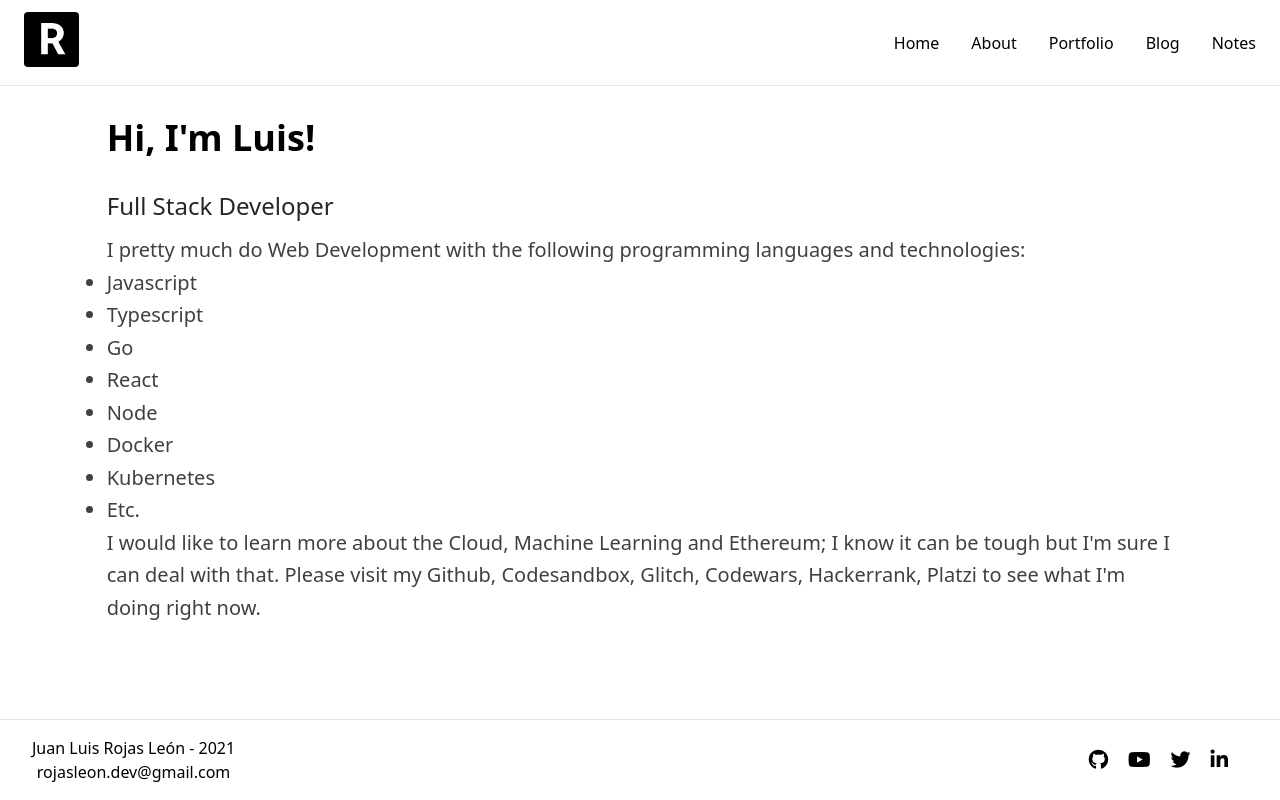
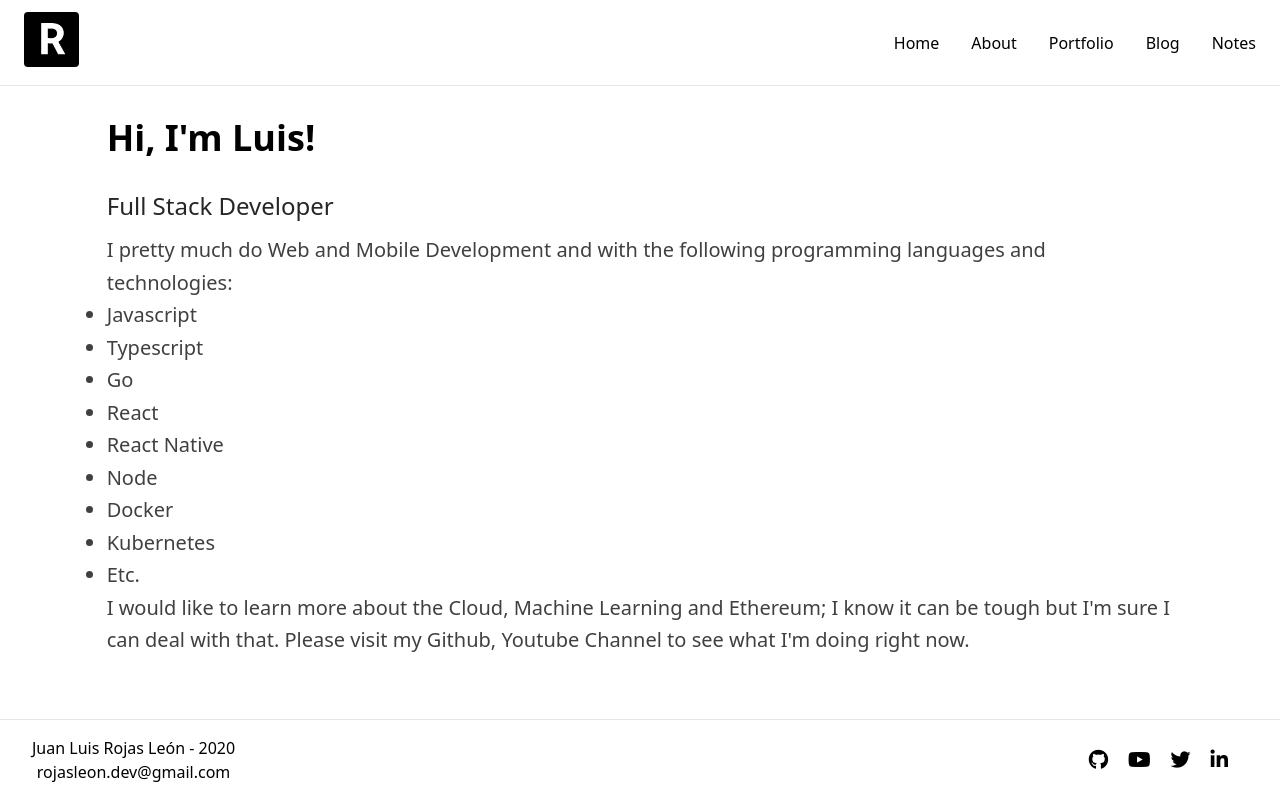
Before and after one commit to itsrojasleon/rojasleon, a Next.js app: page / in a window 1280 px wide. Built offline with nearby package versions, Linux system fonts and the light colour scheme; what @tailwindcss/typography would draw is missing.

Commit message:
Just some UI changes

```diff
--- a/components/Footer.tsx
+++ b/components/Footer.tsx
@@ -20,7 +20,7 @@ const Footer = () => {
   return (
     <footer className="relative border-t border-gray-200 dark:bg-black dark:border-gray-700 flex flex-wrap items-center justify-between px-4 py-4 sm:px-6 lg:px-8">
       <div className="flex flex-col items-center">
-        <span>Juan Luis Rojas León - 2021</span>
+        <span>Juan Luis Rojas León - {new Date().getFullYear()}</span>
         <a
           className="hover:text-blue-600"
           href="mailto:rojasleon.dev@gmail.com"
--- a/pages/index.tsx
+++ b/pages/index.tsx
@@ -7,11 +7,10 @@ const Home = () => {
   const renderLinks = () => {
     const links = [
       { href: 'https://github.com/rojasleon', label: 'Github' },
-      { href: 'https://codesandbox.io/u/rojasleon', label: 'Codesandbox' },
-      { href: 'https://glitch.com/@rojasleon', label: 'Glitch' },
-      { href: 'https://www.codewars.com/users/rojasleon', label: 'Codewars' },
-      { href: 'https://www.hackerrank.com/rojasleon', label: 'Hackerrank' },
-      { href: 'https://platzi.com/p/rojasleon', label: 'Platzi' }
+      {
+        href: 'https://www.youtube.com/channel/UCMmSIbY7b5S1ayAiqD8jt_g',
+        label: 'Youtube Channel'
+      }
     ];
 
     return links.map(({ href, label }, i) => {
@@ -34,6 +33,7 @@ const Home = () => {
       'Typescript',
       'Go',
       'React',
+      'React Native',
       'Node',
       'Docker',
       'Kubernetes',
@@ -58,11 +58,11 @@ const Home = () => {
       <>
         <Subtitle subtitle="Hi, I'm Luis!" />
         <Description job="Full Stack Developer">
-          I pretty much do Web Development with the following programming
-          languages and technologies: {renderLangs()}I would like to learn more
-          about the Cloud, Machine Learning and Ethereum; I know it can be tough
-          but I'm sure I can deal with that. Please visit my {renderLinks()} to
-          see what I'm doing right now.
+          I pretty much do Web and Mobile Development and with the following
+          programming languages and technologies: {renderLangs()}I would like to
+          learn more about the Cloud, Machine Learning and Ethereum; I know it
+          can be tough but I'm sure I can deal with that. Please visit my{' '}
+          {renderLinks()} to see what I'm doing right now.
         </Description>
       </>
     </>
```
Also changed, not shown: 1 other file (tests, documents, lock files or other folders).
